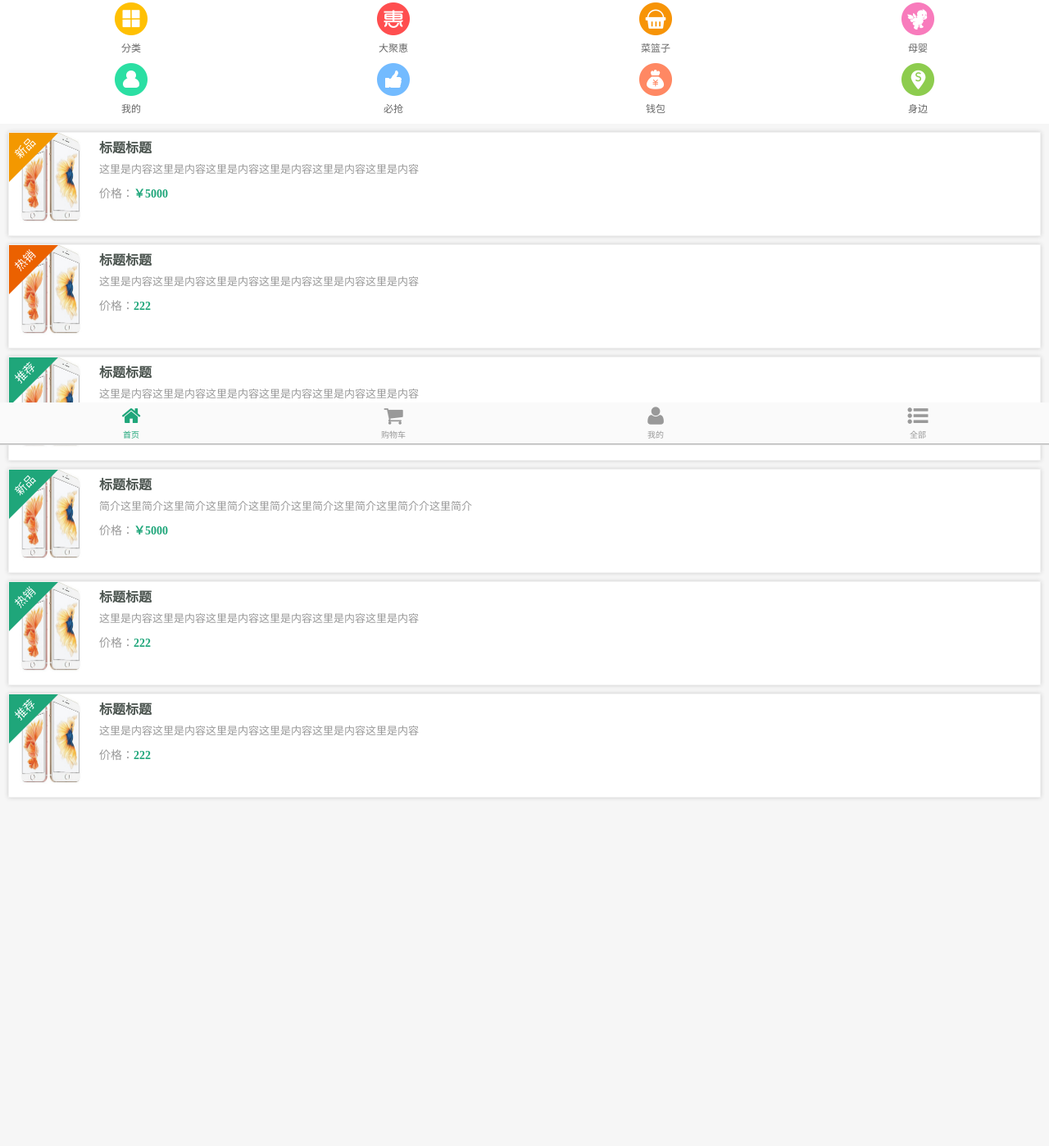
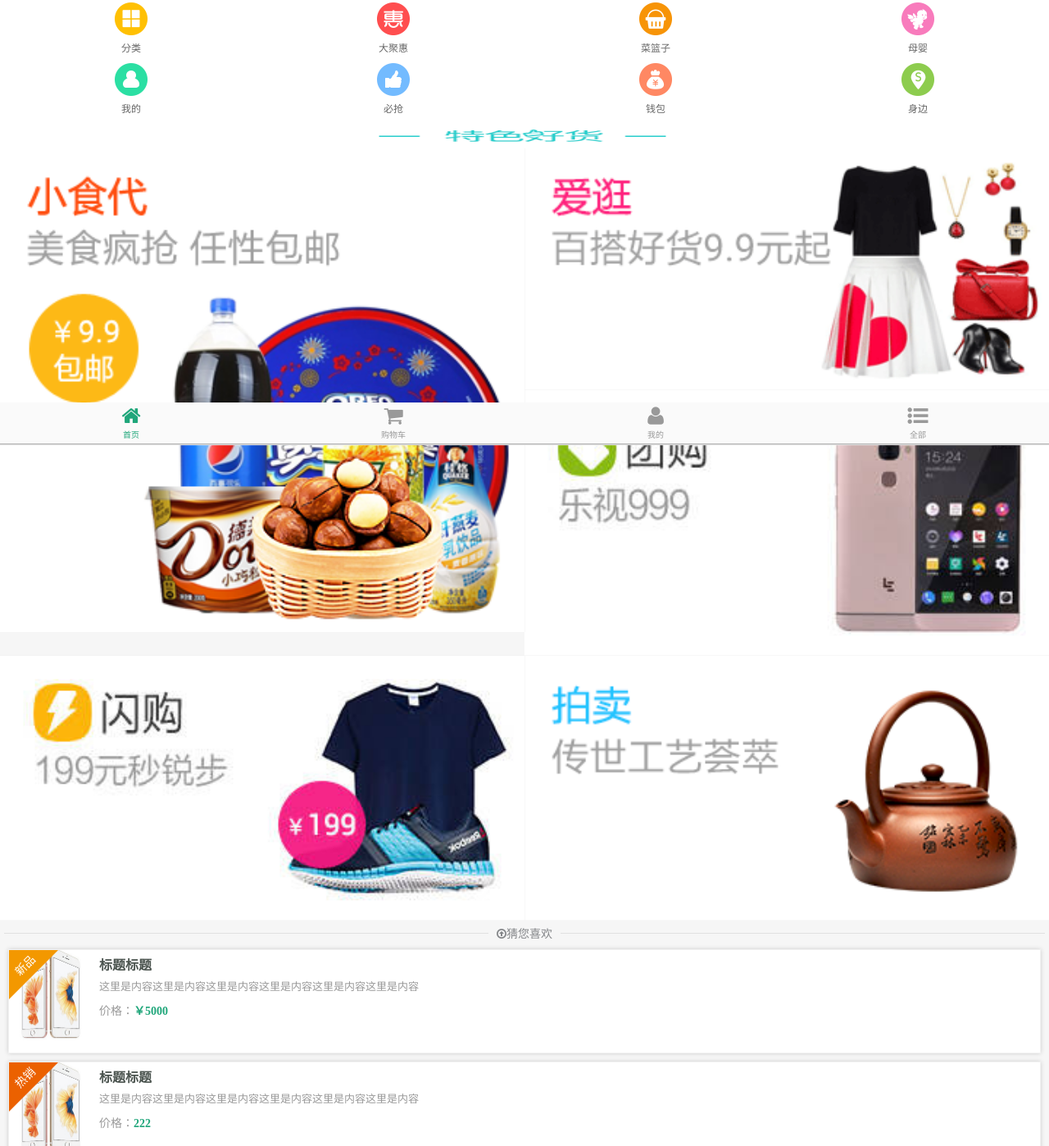
Before and after one commit to lexlin/shop-for-mobile, a plain HTML site: page shop/index.html in a window 1280 px wide. Shown: the part 258-1656 px from the top of the page at 82% size. Before the commit the page ends 1289 px from the top, so only its background shows below. Drawn offline with nearby package versions, Linux system fonts and the light colour scheme.

Commit message:
完善首页

```diff
--- a/shop/css/index.css
+++ b/shop/css/index.css
@@ -17,25 +17,29 @@
 .nav-more-list li a{position: relative; display: block; width: 100%; color: #fff; z-index: 112;}
 .nav-more-list li a.nav-more-icon span{margin-left: 5px; font-size: .14rem;}
 .nav-more-list:after{z-index: 999; content: ""; position: absolute; top: -.24rem; right: .06rem; display: inline-block; width: 0; height: 0; border-style: solid; border-color: transparent transparent #484F55; border-width: .12rem;}
-
+/*nav*/
 .nav-category{padding-top: .11rem; position: relative; background-color: #FFFFFF;}
 .nav-category:after{ content: ''; clear: both;display: block;}
-.nav-category a{
-	  width: 25%;
-    float: left;
-    font-size: 12px;
-    text-decoration: none;
-    color: #666;
-    text-align: center;
-    display: block;
-    padding-bottom: 10px;
-    }
-.nav-category img {
-    display: block;
-    width: 40px;
-    height: 40px;
-    margin: 0 auto 6px auto;
-}
+.nav-category a{width: 25%; float: left; font-size: 12px; text-decoration: none; color: #666; text-align: center; display: block; padding-bottom: 10px;}
+.nav-category img{display: block; width: 40px; height: 40px; margin: 0 auto 6px auto;}
+/*floor*/
+.floor{position: relative; font-size: 0; width: 100%;}
+.floor-title-container{position: relative; height: 34px; line-height: 34px; margin: 0 auto; background-color: #fff; font-size: 16px; padding-left: 8px; padding-right: 8px; overflow: hidden;}
+.v5-title{width: 100%; height: .3rem; background: url(../images/tese.png) center center; background-size: 100% .3rem;}
+.floor-container{position: relative; width: 100%; height: 100%; overflow: hidden; font-size: 0;}
+.floor-item{width: 100%; font-size: 100%; overflow: hidden;}
+.container-col02{width: 50%; height: 100%; float: left; background-color: #fff;}
+.floor .opa1{opacity: 1; width: 100%; -webkit-transition: opacity .3s ease-in;}
+.container img{position: relative; width: 100%; height: auto; overflow: hidden;}
+.bdr-bottom{position: relative;}
+.bdr-bottom:after{height: 1px; content: ''; width: 100%; border-top: 1px solid #f0f0f0; position: absolute; bottom: -1px; right: 0; transform: scaleY(0.5); -webkit-transform: scaleY(0.5); z-index: 10;}
+.floor-container a{position: relative; display: block;}
+.bdr-r{position: relative;}
+.bdr-r:after{height: 100%; content: ''; width: 1px; border-right: 1px solid #f0f0f0; position: absolute; top: 0; right: -1px; transform: scaleX(0.5); -webkit-transform: scaleX(0.5); z-index: 10;}
+/*product*/
+.gray-text{position: relative; display: -webkit-box; margin: .05rem .05rem; color: #848689; font-size: .14rem; -webkit-box-pack: center;}
+.gray-layout{padding: 0 10px; background-color: #f6f6f6; z-index: 10; position: relative; display: block;}
+.gray-text:after{content: ""; height: 1px; width: 100%; position: absolute; top: 50%; left: 0; background-color: #cbcbcb; -webkit-transform: scaleY(0.5);}
 .product{width: 100%;position: relative;margin-bottom: .58rem;}
 .product ul li{min-height: 1.25rem;overflow: hidden;margin: .1rem;background-color: #fff;box-shadow: 0 0 .05rem #ccc;border: 1px solid #f2f2f2;}
 .top{width: 0; height: 0; border-top: .6rem solid #1fa67a; border-right: .6rem solid transparent; position: relative; z-index: 990; cursor: pointer;}
--- a/shop/index.html
+++ b/shop/index.html
@@ -77,17 +77,52 @@
 		  <!-- <div class="swiper-pagination"></div> -->
 		</div>
 	</section>
-	<nav class="nav-category animated flipInX">
-		<a href="productlist.html"><img width="45" height="45" src="images/1.png"><span>分类</span></a>
-		<a href="#"><img width="45" height="45" src="images/9.png"><span>大聚惠</span></a>
-		<a href="#"><img width="45" height="45" src="images/10.png"><span>菜篮子</span></a>
-		<a href="#"><img width="45" height="45" src="images/3.png"><span>母婴</span></a>
-		<a href="me.html"><img width="45" height="45" src="images/4.png"><span>我的</span></a>
-		<a href="#"><img width="45" height="45" src="images/2.png"><span>必抢</span></a>
-		<a href="#"><img width="45" height="45" src="images/8.png"><span>钱包</span></a>
-		<a href="#"><img width="45" height="45" src="images/7.png"><span>身边</span></a>
+	<nav class="nav-category ">
+		<a href="productlist.html" class="animated flipInX"><img width="45" height="45" src="images/1.png"><span>分类</span></a>
+		<a href="#" class="animated flipInX"><img width="45" height="45" src="images/9.png"><span>大聚惠</span></a>
+		<a href="#" class="animated flipInX"><img width="45" height="45" src="images/10.png"><span>菜篮子</span></a>
+		<a href="#" class="animated flipInX"><img width="45" height="45" src="images/3.png"><span>母婴</span></a>
+		<a href="me.html" class="animated flipInX"><img width="45" height="45" src="images/4.png"><span>我的</span></a>
+		<a href="#" class="animated flipInX"><img width="45" height="45" src="images/2.png"><span>必抢</span></a>
+		<a href="#" class="animated flipInX"><img width="45" height="45" src="images/8.png"><span>钱包</span></a>
+		<a href="#" class="animated flipInX"><img width="45" height="45" src="images/7.png"><span>身边</span></a>
 	</nav>
+	<div class="floor">
+	<div class="v5-title"></div>
+	  <div class="floor-container bdr-bottom">
+	    <div class="floor-item">
+	      <div class="container-col02 bdr-r">
+	        <a href="detail.html"  >
+	          <img src="images/m.png" style="height: 100%;" class="opa1">
+	        </a>
+	      </div>
+	      <div class="container-col02">
+	        <div class="container-col01 bdr-bottom">
+	          <a  href="detail.html"  >
+	            <img src="images/mi.png" class="opa1"></a>
+	        </div>
+	        <div class="container-col01">
+	          <a  href="detail.html"  >
+	            <img src="images/t.jpg" class="opa1"></a>
+	        </div>
+	      </div>
+	    </div>
+	  </div>
+	  <div class="floor-container  bdr-bottom  ">
+	    <div class="floor-item">
+	      <div class="container-col02  bdr-r ">
+	        <a  href="detail.html"  >
+	          <img src="images/l.jpg" class="opa1"></a>
+	      </div>
+	      <div class="container-col02   ">
+	        <a  href="detail.html"  >
+	          <img src="images/r.png" class="opa1"></a>
+	      </div>
+	    </div>
+	  </div>
+	</div>
 	<section class="product">
+		<div class="gray-text"><span class="gray-layout"><i class="fa fa-arrow-circle-o-up" ></i>猜您喜欢</span></div>
 		<ul>
 			<li class="new">
 				<a href="detail.html">
```
Also changed, not shown: shop/images/l.jpg (added), shop/images/m.png (added), shop/images/mi.png (added), shop/images/r.png (added), shop/images/t.jpg (added), shop/images/tese.png (added).
